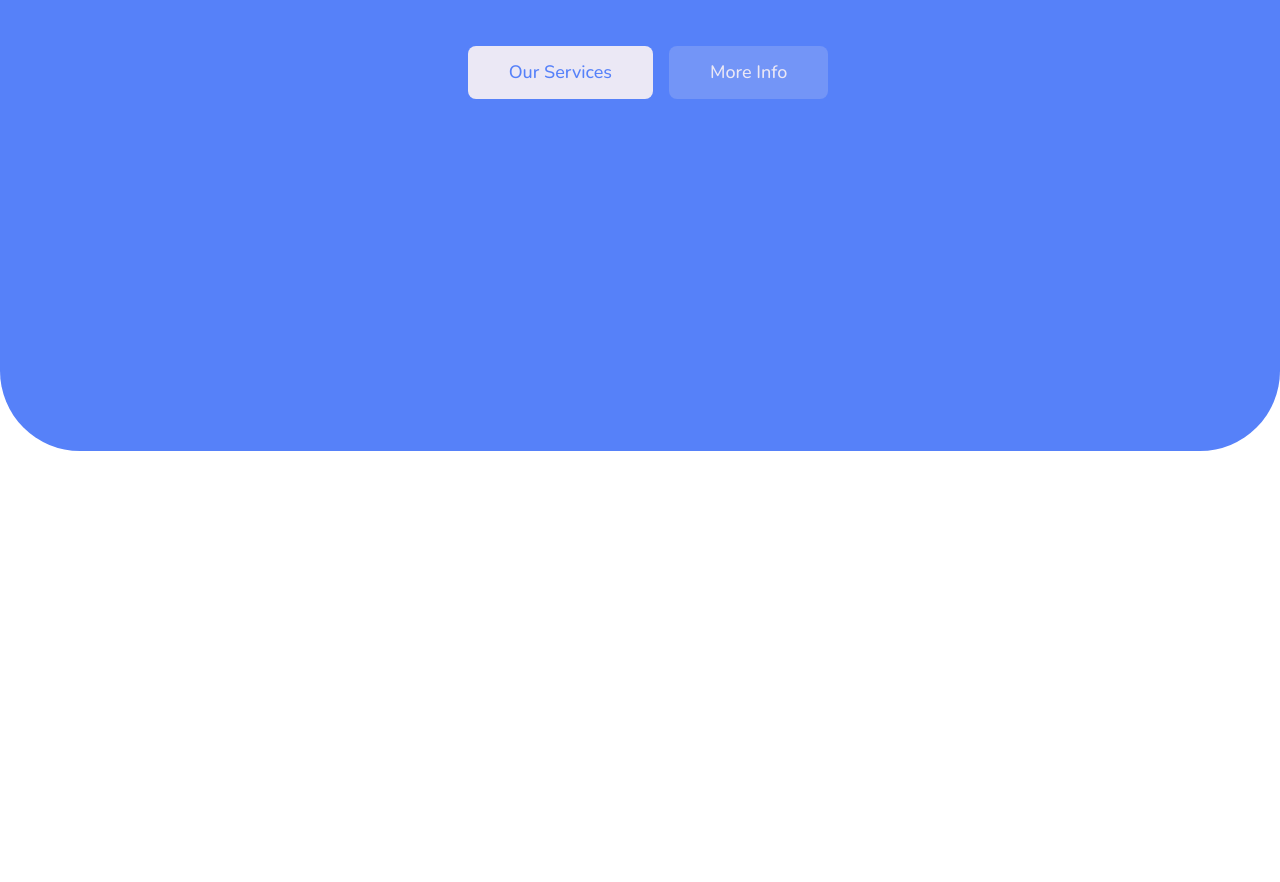
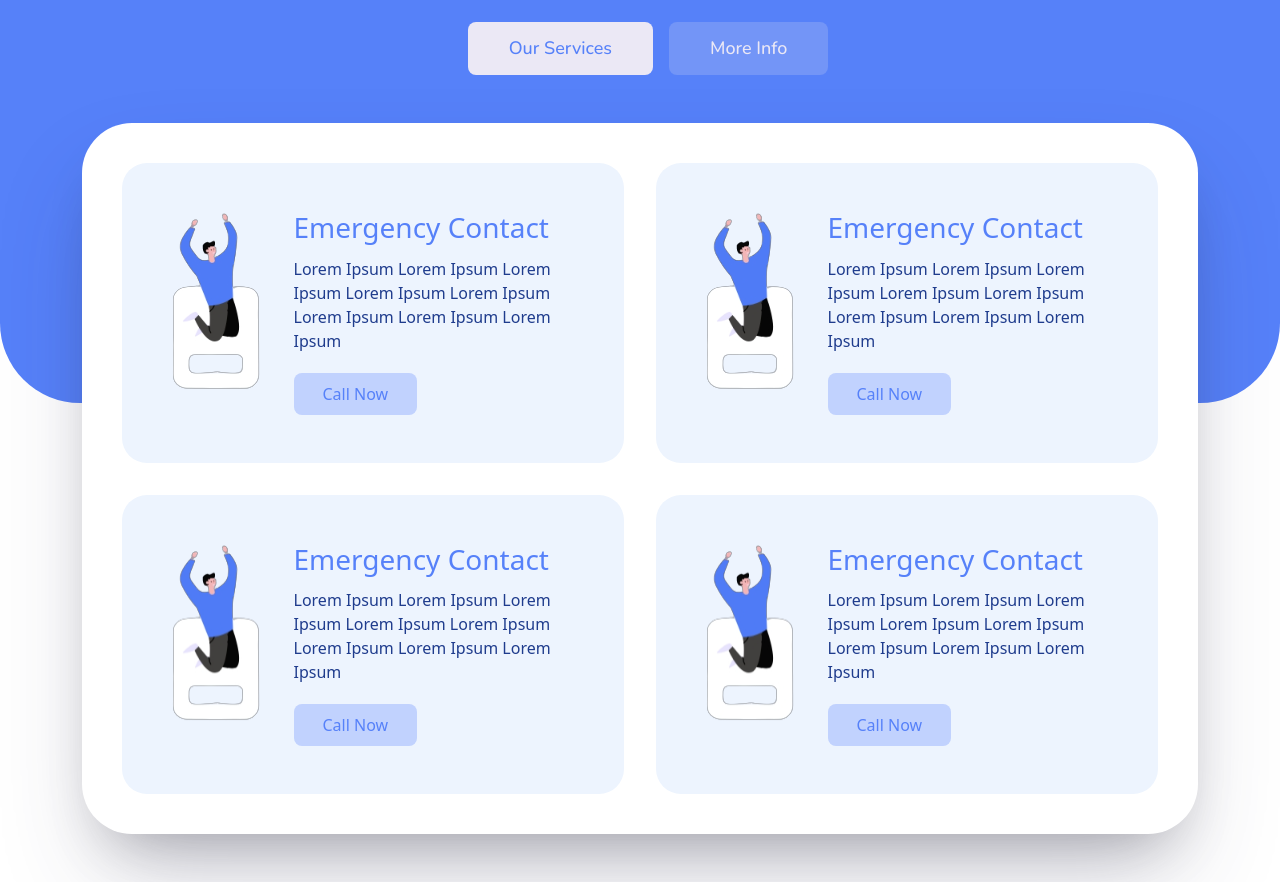
Before and after one commit to Emon-Ahmed/Project-Rush-Website, a Next.js app: page / in a window 1280 px wide. Shown: the part 420-1302 px from the top of the page. Before the commit the page ends 871 px from the top, so only its background shows below. Built offline with nearby package versions, Linux system fonts and the light colour scheme.

Commit message:
Service Section

```diff
--- a/Components/Home/Banner.js
+++ b/Components/Home/Banner.js
@@ -6,7 +6,7 @@ const Banner = () => {
     <div className="custom-border">
       <div className="container py-3">
         <Navbar />
-        <div className="text-center py-5 text-white">
+        <div className="text-center py-4 text-white">
           <div className="title py-4">
             We offer Medical <br /> Health Services for all Ages
           </div>
--- /dev/null
+++ b/Components/Home/Service.js
@@ -0,0 +1,29 @@
+import React from "react";
+
+const Service = () => {
+  return (
+    <div className="service m-3 p-5">
+      <div className="row">
+        <div className="col-md-3">
+          <div>
+            <img width="110%" src="/service/service-icon1.png" alt="" />
+          </div>
+        </div>
+        <div className="col-md-9">
+          <div className="ps-3">
+            <h3 className="primary-color">Emergency Contact</h3>
+            <p className="py-1 paragraph-color">
+              Lorem Ipsum Lorem Ipsum Lorem Ipsum Lorem Ipsum Lorem Ipsum Lorem
+              Ipsum Lorem Ipsum Lorem Ipsum{" "}
+            </p>
+            <button className="btn primary-sm-btn" type="submit">
+              Call Now
+            </button>
+          </div>
+        </div>
+      </div>
+    </div>
+  );
+};
+
+export default Service;
--- a/Components/Home/Services.js
+++ b/Components/Home/Services.js
@@ -1,15 +1,26 @@
 import React from "react";
+import Service from "./Service";
 
 const Services = () => {
   return (
-    <div>
-      <div className="row">
-        <div className="col-md-6">Hello</div>
-        <div className="col-md-6">Hello</div>
-      </div>
-      <div className="row">
-        <div className="col-md-6">Hello</div>
-        <div className="col-md-6">Hello</div>
+    <div className="container">
+      <div className="service-section p-4 mb-5">
+        <div className="row g-0">
+          <div className="col-md-6">
+            <Service />
+          </div>
+          <div className="col-md-6">
+            <Service />
+          </div>
+        </div>
+        <div className="row g-0">
+          <div className="col-md-6">
+            <Service />
+          </div>
+          <div className="col-md-6">
+            <Service />
+          </div>
+        </div>
       </div>
     </div>
   );
--- a/src/pages/index.js
+++ b/src/pages/index.js
@@ -1,5 +1,6 @@
 import Head from "next/head";
 import Banner from "../../Components/Home/Banner";
+import Services from "../../Components/Home/Services";
 
 export default function Home() {
   return (
@@ -13,6 +14,9 @@ export default function Home() {
       <div className="banner-bg">
         <Banner />
       </div>
+      <div>
+        <Services/>
+      </div>
     </>
   );
 }
--- a/src/styles/globals.css
+++ b/src/styles/globals.css
@@ -22,13 +22,18 @@ body {
   outline: none !important;
   box-shadow: none !important;
 }
+.primary-color {
+  color: #5681f9;
+}
+.paragraph-color {
+  color: #1f3c8d;
+}
 /*-------------------Banner Slider-----------------------*/
 .title {
   font-size: 60px;
   font-weight: 800;
 }
 .banner-bg {
-
   font-family: "Nunito", sans-serif;
 }
 .primary-btn {
@@ -44,6 +49,19 @@ body {
   color: var(--bgColor);
   background-color: #ebe8f5;
 }
+.primary-sm-btn {
+  padding: 8px 28px;
+  font-size: 16px;
+  color: var(--bgColor);
+  font-weight: 500;
+  border-radius: 8px;
+  border-color: none !important;
+  background-color: #c1d2fe;
+}
+.primary-sm-btn:hover {
+  color: white;
+  background-color: var(--bgColor);
+}
 .secondary-btn {
   color: var(--bgColor);
   padding: 12px 40px;
@@ -57,9 +75,25 @@ body {
   color: #ebe8f5;
   background-color: var(--BTN-Hover-Color);
 }
-.custom-border{
-  border: 2px ;
+.custom-border {
+  border: 2px;
   border-bottom-left-radius: 80px;
   border-bottom-right-radius: 80px;
   background-color: var(--bgColor);
 }
+
+/*----------------------------------------
+              Service Section
+ -----------------------------------------*/
+.service-section {
+  margin-top: -280px;
+  background-color: #ffffff;
+  border-radius: 50px;
+  box-shadow: rgba(50, 50, 93, 0.25) 0px 50px 100px -20px,
+    rgba(0, 0, 0, 0.3) 0px 30px 60px -30px;
+}
+.service {
+  background-color: #edf4fe;
+  border-radius: 25px;
+  /* margin-bottom: 25px !important; */
+}
```
Also changed, not shown: public/service/service-icon1.png (added).
